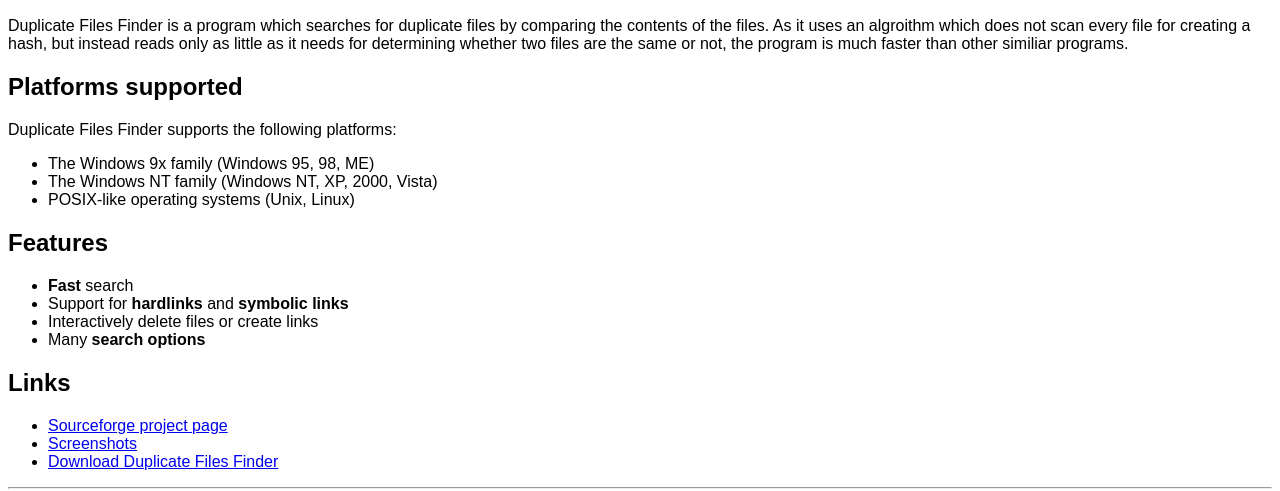
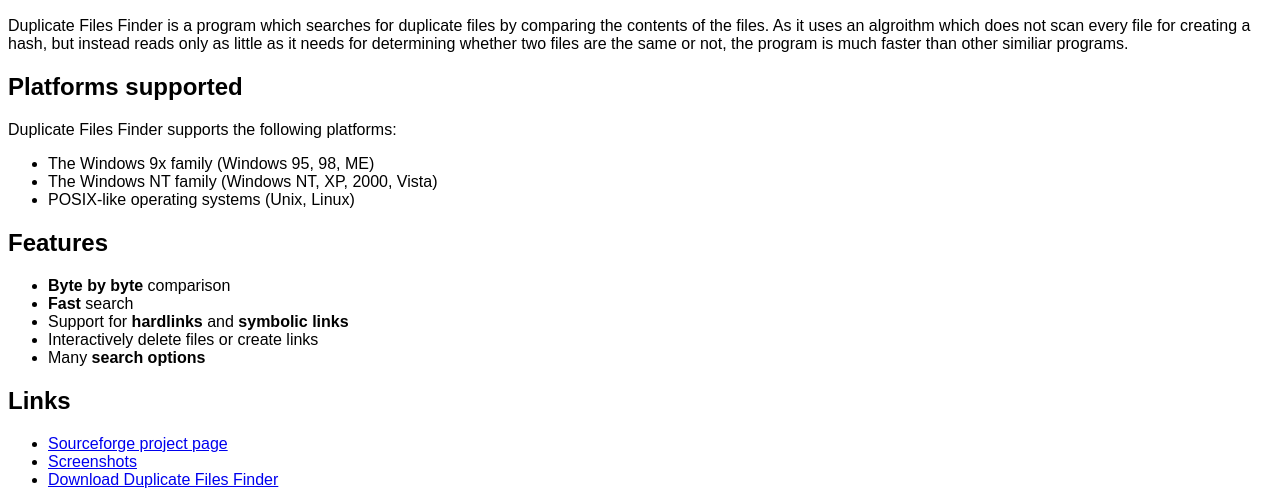
Before and after one commit to cnsuhao/doubles, a plain HTML site: page web/index.htm in a window 1280 px wide. Shown: the part 97-588 px from the top of the page. Drawn offline with Linux system fonts and the light colour scheme.

Commit message:
Added byte by byte comparison
git-svn-id: https://svn.code.sf.net/p/doubles/code/trunk@157 84247619-5e4a-0410-ba8a-c2b51db7ef0e

```diff
--- a/web/index.htm
+++ b/web/index.htm
@@ -27,6 +27,7 @@ Duplicate Files Finder supports the following platforms:
 <h2>Features</h2>
 
 <ul>
+ <li><b>Byte by byte</b> comparison</li>
  <li><b>Fast</b> search</li>
  <li>Support for <b>hardlinks</b> and <b>symbolic links</b></li>
  <li>Interactively delete files or create links</li>
```
Also changed, not shown: web/history.txt.
